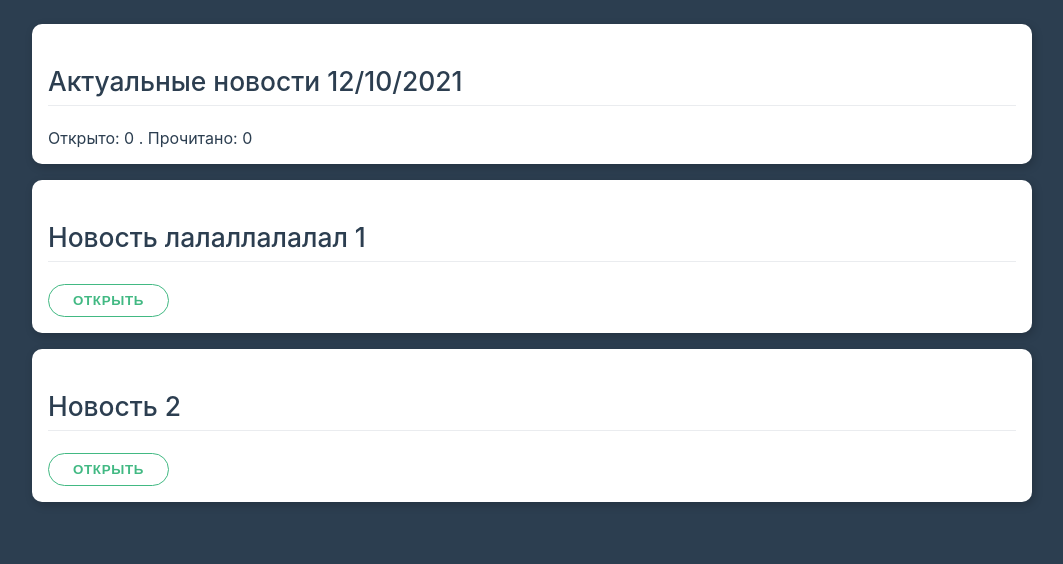
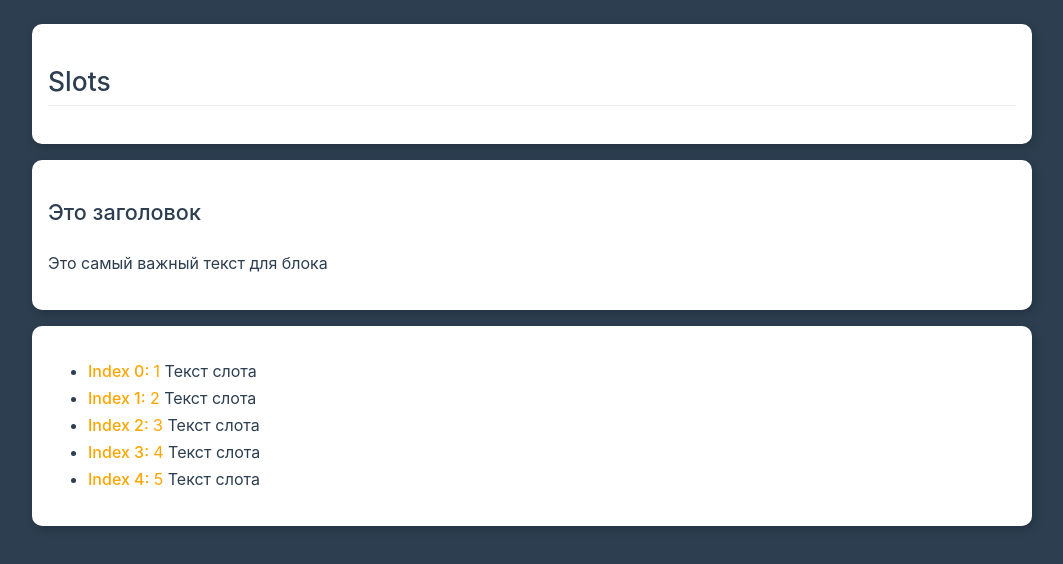
Before and after one commit to Roixxx/bank-table, a Vue app: page / in a window 1280 px wide. Shown: the top 564 px of the page, without its empty margins (108-1171 px from the left). Built offline with nearby package versions, Linux system fonts and the light colour scheme.

Commit message:
ТЕМА: СЛОТЫ

```diff
--- a/src/App.vue
+++ b/src/App.vue
@@ -1,81 +1,59 @@
 <template>
 	<div class="container pt-1">
 		<div class="card">
-			<h2>Актуальные новости {{ now }}</h2>
-			<span>Открыто: {{ openRate }} . Прочитано: {{ readRate }} </span>
+			<h2>Slots</h2>
 		</div>
 
+		<AppBlock>
+			<!-- #text - сокращение v-slot -->
+			<template #text>
+				<p>Это самый важный текст для блока</p>
+			</template>
 
-		<AppNews
-			v-for="item in news"
-			:title="item.title"
-			:key="item.id"
-			:id="item.id"
-			:wasRead="item.wasRead"
-			@opened="openRate++"
-			@read="read"
-		/>
+			<template v-slot:header>
+				<h3>Это заголовок</h3>
+			</template>
+		</AppBlock>
+
+		<AppList>
+
+			<!-- это всё просто шаблон слота | {i, item} - распаковка обекта ES6   -->
+			<template #numbers-slot="{i, item}">
+
+				<span style="color: orange">
+					<strong> Index {{ i }}: </strong>
+					{{ item }}
+				</span>
+				<span> Текст слота </span>
+
+			</template>
+		</AppList>
 
 	</div>
 </template>
 
 <script>
 
-import AppNews from "./components/AppNews";
-import AppNewsList from "./components/AppNewsList";
+
+import AppBlock from "./components/AppBlock";
+import AppList from "./components/AppList";
 
 export default {
 
-	emits: ['action'],
 
-	data() {
-		return {
-			now: new Date().toLocaleDateString(),
-			openRate: 0,
-			readRate: 0,
-
-			news: [
-				{
-					title: 'Новость лалаллалалал 1',
-					id: 1,
-					wasRead: false,
-				},
-				{
-					title: 'Новость 2',
-					id: 2,
-					wasRead: false,
-				}
-			]
-		}
-	},
-
-	methods: {
-		read(id) {
-			this.readRate++;
-
-			let i = this.news.findIndex(item => item.id === id);
-			this.news[i].wasRead = true;
-		}
-
-	},
-
-	provide() {
-		return {
-			title: 'Список всех новостей',
-			news: this.news,
-
-		}
-	},
 
 
 	components: {
-		AppNews,
-		AppNewsList,
-	},
+		AppBlock, AppList,
+	}
 }
+
+
 </script>
 
 
-<style>
+<style scoped lang="scss">
+
+
 
 </style>
--- /dev/null
+++ b/src/components/AppBlock.vue
@@ -0,0 +1,27 @@
+<template>
+
+	<div class="card">
+		<slot name="header">это По умолчанию (если ничего не переданно)</slot>
+
+		<slot name="text">это По умолчанию (если ничего не переданно)</slot>
+	</div>
+
+</template>
+
+<script>
+
+
+export default {
+
+}
+
+
+
+</script>
+
+
+
+
+<style scoped lang="scss">
+
+</style>
--- /dev/null
+++ b/src/components/AppList.vue
@@ -0,0 +1,21 @@
+<template>
+
+	<div class="card">
+		<ul>
+			<li v-for="(item, i) in 5">
+				<slot :item="item" :i="i" name="numbers-slot"></slot>
+			</li>
+		</ul>
+	</div>
+
+</template>
+
+<script>
+export default {
+	name: "AppList.vue"
+}
+</script>
+
+<style scoped>
+
+</style>
```
Also changed, not shown: src/AppNewsOld.vue (added, +85 -0 lines), src/components-news-old/AppButton.vue (renamed from src/components/AppButton.vue), src/components-news-old/AppNews.vue (renamed from src/components/AppNews.vue), src/components-news-old/AppNewsList.vue (renamed from src/components/AppNewsList.vue).
